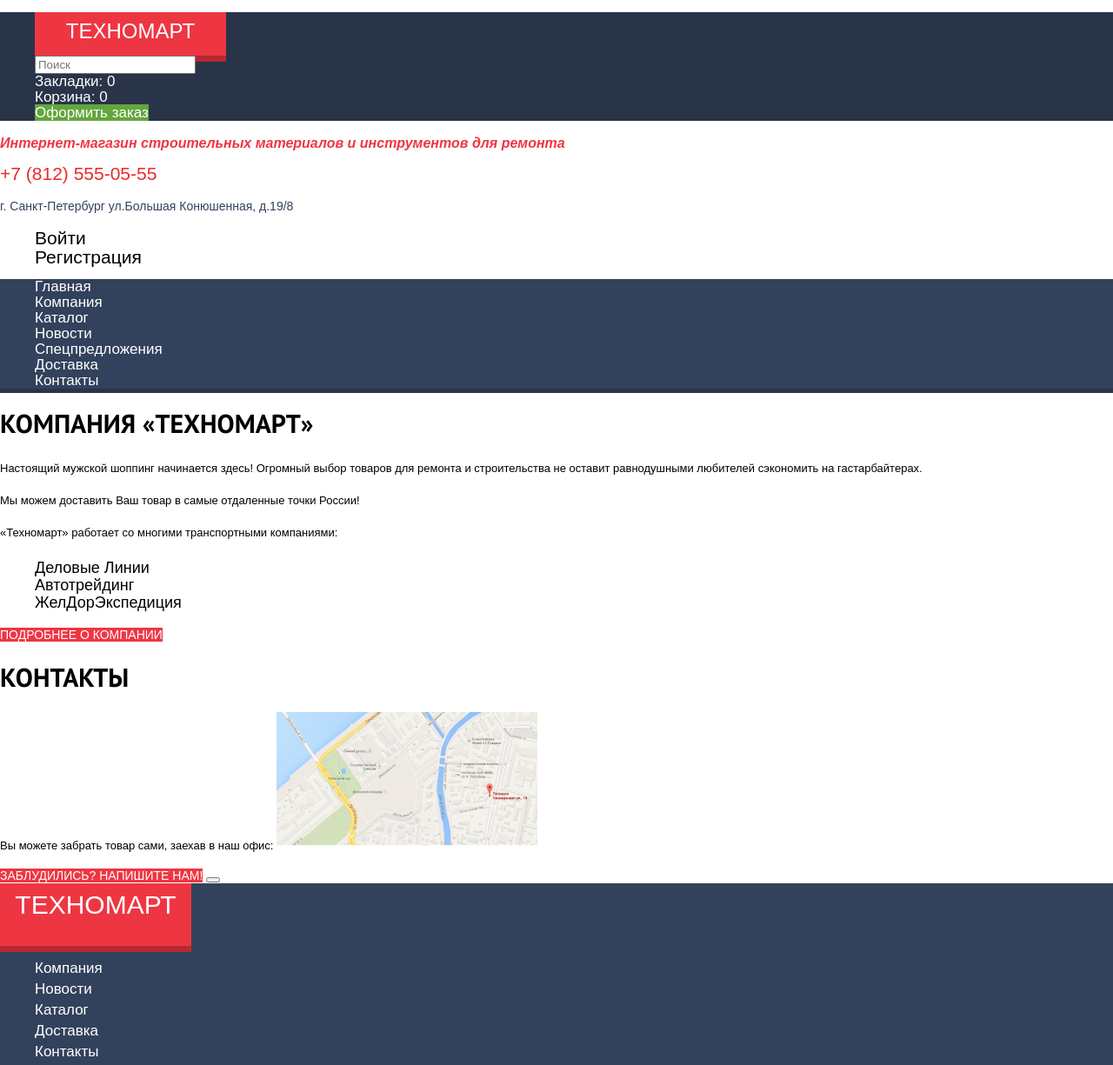
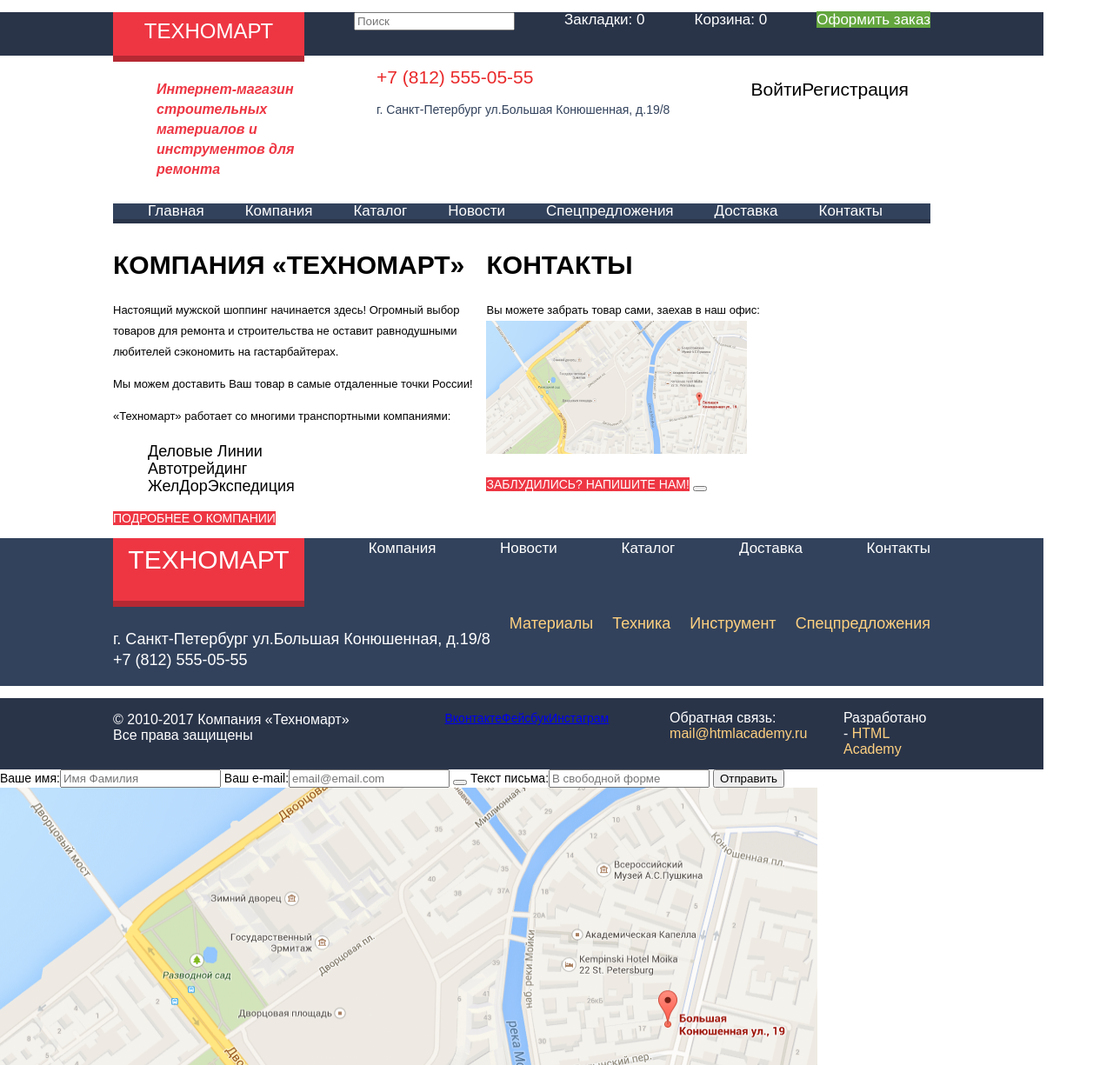
Before and after one commit to dmitryzolot/902855-technomart, a plain HTML site: page index.html in a window 1280 px wide. Shown: the top 1225 px of the page at 87% size. Drawn offline with Linux system fonts and the light colour scheme; a web font is replaced by a local one.

Commit message:
сетки

```diff
--- a/css/style.css
+++ b/css/style.css
@@ -6,6 +6,7 @@ body {
 	line-height: 18px;
 	color: #000000;
 	background-color: #ffffff;
+	width: 1200px;
 }
 
 .user-navigation_1 li,
@@ -25,6 +26,7 @@ body {
 	color:#ee3643;
 	font-size: 16px;
 	line-height: 23px;
+	width: 200px;
 }
 
 .visually-hidden {
@@ -262,7 +264,7 @@ body {
 
 .about_us h2,
 .contacts h2 {
-	font-family: 'PT Sans', 'Arial', sans-serif;
+	font-family: 'Cuprum', 'Arial', sans-serif;
 	font-size: 30px;
 	line-height: 30px;
 	text-transform: uppercase;
@@ -317,3 +319,86 @@ body {
 	line-height: 18px;
 	text-decoration: none;
 }
+
+
+.user-navigation_1 {
+	display: flex;
+	justify-content: space-between;
+	padding-left: 130px;
+	padding-right: 130px;
+}
+
+.user-navigation_2_wrapper {
+	display: flex;
+	flex-direction: row;
+	justify-content: space-between;
+	padding-left: 180px;
+	padding-right: 155px;
+}
+
+.user-navigation_2 {
+	display: flex;
+	justify-content: space-between;
+}
+
+.site-navigation-top {
+	display: flex;
+	justify-content: space-between;
+	margin-left: 130px;
+	margin-right: 130px;
+	padding-right: 55px;
+}
+
+.container {
+	display: flex;
+	margin-left: 130px;
+	margin-right: 130px;
+}
+
+.about_us {
+	width: 520px;
+}
+
+.site-navigation-bottom {
+	display: flex;
+	justify-content: space-between;
+	padding-left: 130px;
+	padding-right: 130px;
+}
+
+.product-navigation {
+	display: flex;
+	justify-content: space-between;
+	padding-left: 130px;
+	padding-right: 130px;
+}
+
+.lower_footer {
+	display: flex;
+	justify-content: space-between;
+	padding-left: 130px;
+	padding-right: 130px;
+}
+
+.footer-social {
+	display: inline-flex;
+}
+
+.feedback {
+	width: 130px;
+}
+
+.footer-copyright {
+	width: 100px;
+}
+
+.catalog {
+	display: flex;
+	flex-wrap: wrap;
+}
+
+
+.filters form {
+	display: flex;
+	flex-direction: column;
+}
--- a/index.html
+++ b/index.html
@@ -27,14 +27,22 @@
           <li class="confirm_order"><a href="#">Оформить заказ</a></li>
           <!-- Здесь будет кнопка -->
         </ul>
+        <div class="user-navigation_2_wrapper">
+			<div class="index-columns">
 				<h1 class="main_title">Интернет-магазин строительных материалов и инструментов для ремонта</h1>
+			</div>
+			<div class="index-columns">
 				<a class="phone" href="tel:+78125550555">+7 (812) 555-05-55</a>
 				<p class="address">г. Санкт-Петербург ул.Большая Конюшенная, д.19/8</p>
+			</div>
+			<div class="index-columns">
 				<ul class="user-navigation_2">
 				  <!-- Здесь будут ссылки на отдельные страницы либо попапы на текущей странице -->
 				  <li class="login-link"><a href="#">Войти</a></li>
 				  <li class="sign_up-link"><a href="#">Регистрация</a></li>
 				</ul>
+			</div>
+		</div>
         <ul class="site-navigation-top">
           <li><a href=index.html>Главная</a></li>
           <li><a href="company.html">Компания</a></li>
@@ -48,6 +56,7 @@
     </header>
     <main class="container">
       <section class="about_us">
+        <div class="index-columns">
 			<h2>Компания «Техномарт»</h2>
 			<p class="general_info">Настоящий мужской шоппинг начинается здесь! Огромный выбор товаров для ремонта и строительства не оставит равнодушными любителей сэкономить на гастарбайтерах.</p>
 			<p class="general_info">Мы можем доставить Ваш товар в самые отдаленные точки России!</p>
@@ -58,8 +67,10 @@
 			  <li>ЖелДорЭкспедиция</li>
 			</ul>
 			<a class="company_info" href="#">подробнее о компании</a>
+		</div>
       </section>
       <section class="contacts">
+        <div class="index-columns">
 			<h2>Контакты</h2>
 			<p class="general_info">Вы можете забрать товар сами, заехав в наш офис:
 				<img src="img/map.png" width="300" height="158" alt="Карта">
@@ -68,14 +79,17 @@
 			<button class="close" type="button">
 				<span class="visually-hidden">Закрыть это всплывающее окно</span>
 			</button>
+		</div>
       </section>
     </main>
     <footer class="main-footer">
       <div class="upper_footer">
+		<ul class="site-navigation-bottom">
+			<li>
 				<a class="main-footer-logo">
 					<div class="site_logo_bottom">Техномарт</div>
 				</a>
-		<ul class="site-navigation-bottom">
+			</li>
 			<li><a href="company.html">Компания</a></li>
 			<li><a href="news.html">Новости</a></li>
 			<li><a href="catalog.html">Каталог</a></li>
@@ -83,12 +97,12 @@
 			<li><a href="contacts.html">Контакты</a></li>
         </ul>
         <ul class="product-navigation">
+          <li><p class="footer-contacts">г. Санкт-Петербург ул.Большая Конюшенная, д.19/8<br>+7 (812) 555-05-55</p></li>
 		  <li><a href="materials.html">Материалы</a></li>
           <li><a href="equipment.html">Техника</a></li>
           <li><a href="tools.html">Инструмент</a></li>
           <li><a href="promotion.html">Спецпредложения</a></li>
         </ul>
-        <p class="footer-contacts">г. Санкт-Петербург ул.Большая Конюшенная, д.19/8<br>+7 (812) 555-05-55</p>
       </div>
       <div class="lower_footer">
         <p class="reserved_rights">
```
Also changed, not shown: catalog.html (+16 -3 lines). Lines whose indentation alone changed are shown as unchanged.
